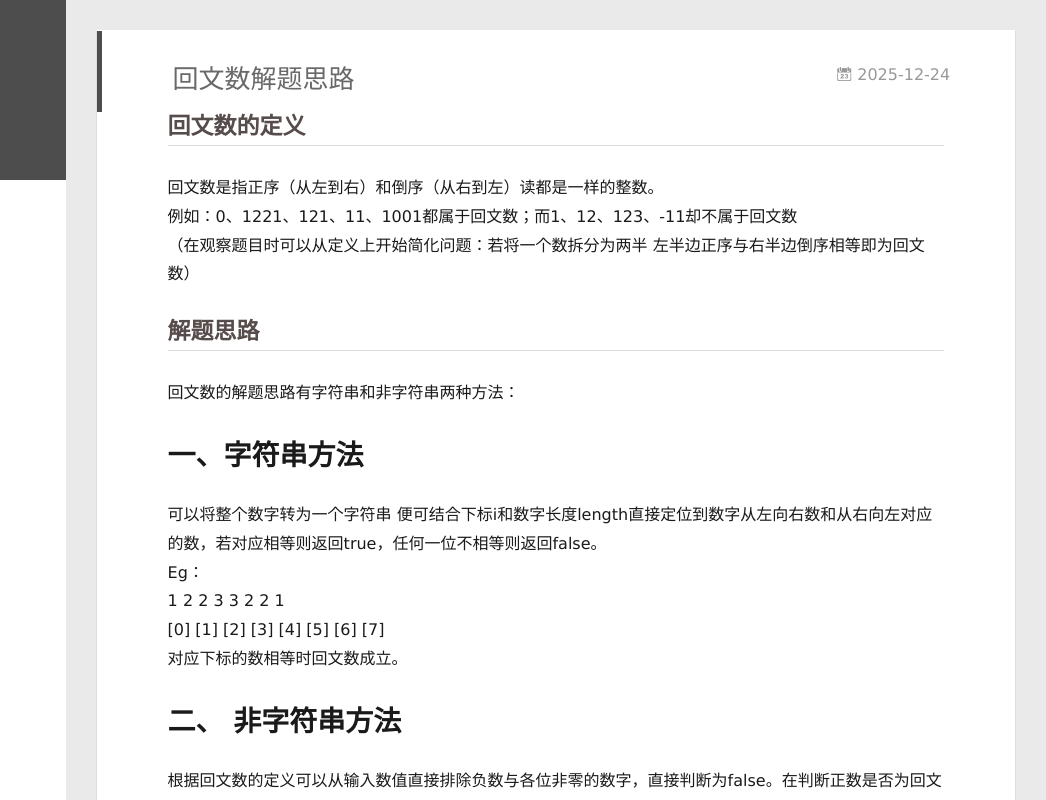
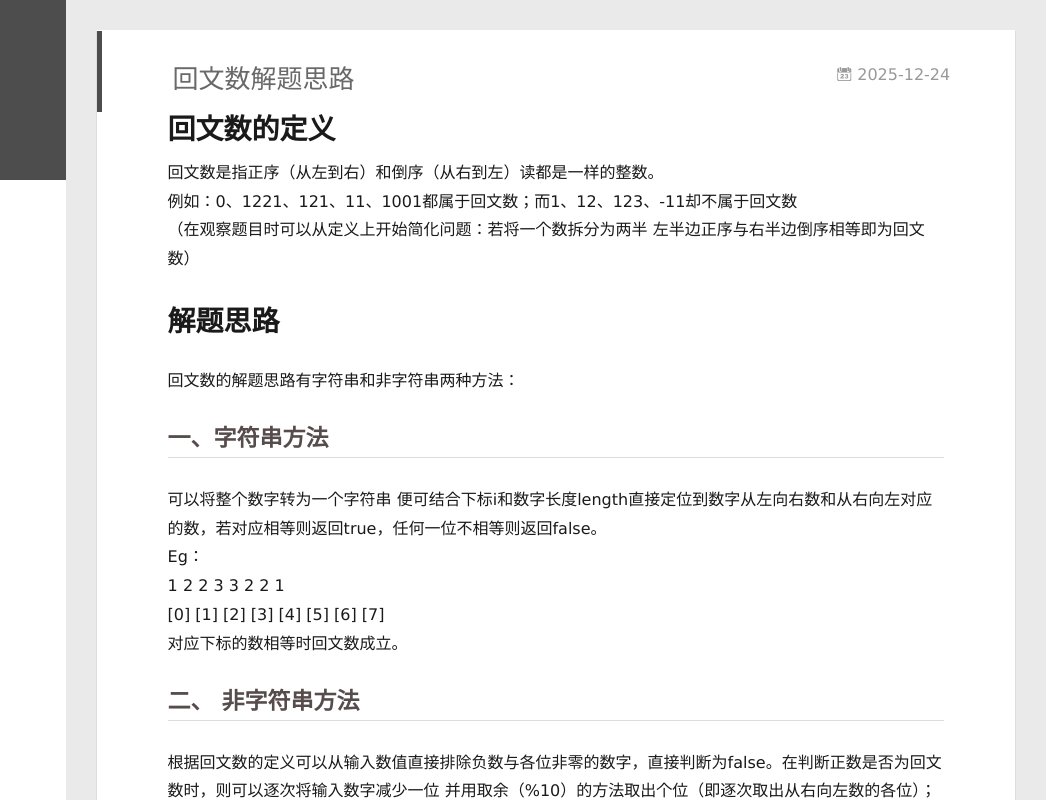
Before and after one commit to CoderYangPP/CoderYangPP.github.io, a plain HTML site: page index.html in a window 1280 px wide. Shown: the full height of the page, 234-1280 px from the left. Drawn offline with Linux system fonts and the light colour scheme; no server answers.

Commit message:
Site updated: 2025-12-24 17:23:13

```diff
--- a/index.html
+++ b/index.html
@@ -172,11 +172,11 @@
 
     <div class="article-entry" itemprop="articleBody">
 
-        <h2 id="回文数的定义"><a href="#回文数的定义" class="headerlink" title="回文数的定义"></a>回文数的定义</h2><p>  回文数是指正序（从左到右）和倒序（从右到左）读都是一样的整数。<br>  例如：0、1221、121、11、1001都属于回文数；而1、12、123、-11却不属于回文数<br>  （在观察题目时可以从定义上开始简化问题：若将一个数拆分为两半 左半边正序与右半边倒序相等即为回文数）</p>
-<h2 id="解题思路"><a href="#解题思路" class="headerlink" title="解题思路"></a>解题思路</h2><p>  回文数的解题思路有字符串和非字符串两种方法：</p>
-<h1 id="一、字符串方法"><a href="#一、字符串方法" class="headerlink" title="一、字符串方法"></a>一、字符串方法</h1><p>  可以将整个数字转为一个字符串 便可结合下标i和数字长度length直接定位到数字从左向右数和从右向左对应的数，若对应相等则返回true，任何一位不相等则返回false。<br>Eg：<br>        1   2   2   3   3   2   2   1<br>    [0] [1] [2] [3] [4] [5] [6] [7]<br> 对应下标的数相等时回文数成立。</p>
-<h1 id="二、-非字符串方法"><a href="#二、-非字符串方法" class="headerlink" title="二、 非字符串方法"></a>二、 非字符串方法</h1><p>  根据回文数的定义可以从输入数值直接排除负数与各位非零的数字，直接判断为false。在判断正数是否为回文数时，则可以逐次将输入数字减少一位 并用取余（%10）的方法取出个位（即逐次取出从右向左数的各位）；将取得的各位累加乘10到一个新数中 得到从右向左数的数，余下逐次减少的数即为从左向右数的数。当新组建的数等于逐次减位的数（偶数情况），或新组建的数减去一位等于逐次减位的数（奇数情况）时，认为是回文数；否则认为不是回文数。<br>Eg：<br>    12233221 -&gt; 1223322 &amp; 1 -&gt; 122332 &amp; 12 -&gt; 12233 &amp; 122 -&gt; 1223 &amp; 1223<br>  拆分完成后前后两半相等时回文数成立。</p>
-<h2 id="代码实现"><a href="#代码实现" class="headerlink" title="代码实现"></a>代码实现</h2><h1 id="一、字符串法"><a href="#一、字符串法" class="headerlink" title="一、字符串法"></a>一、字符串法</h1><pre><code>bool isPalindrome(int x) &#123;
+        <h1 id="回文数的定义"><a href="#回文数的定义" class="headerlink" title="回文数的定义"></a>回文数的定义</h1><p>  回文数是指正序（从左到右）和倒序（从右到左）读都是一样的整数。<br>  例如：0、1221、121、11、1001都属于回文数；而1、12、123、-11却不属于回文数<br>  （在观察题目时可以从定义上开始简化问题：若将一个数拆分为两半 左半边正序与右半边倒序相等即为回文数）</p>
+<h1 id="解题思路"><a href="#解题思路" class="headerlink" title="解题思路"></a>解题思路</h1><p>  回文数的解题思路有字符串和非字符串两种方法：</p>
+<h2 id="一、字符串方法"><a href="#一、字符串方法" class="headerlink" title="一、字符串方法"></a>一、字符串方法</h2><p>  可以将整个数字转为一个字符串 便可结合下标i和数字长度length直接定位到数字从左向右数和从右向左对应的数，若对应相等则返回true，任何一位不相等则返回false。<br>Eg：<br>        1   2   2   3   3   2   2   1<br>    [0] [1] [2] [3] [4] [5] [6] [7]<br> 对应下标的数相等时回文数成立。</p>
+<h2 id="二、-非字符串方法"><a href="#二、-非字符串方法" class="headerlink" title="二、 非字符串方法"></a>二、 非字符串方法</h2><p>  根据回文数的定义可以从输入数值直接排除负数与各位非零的数字，直接判断为false。在判断正数是否为回文数时，则可以逐次将输入数字减少一位 并用取余（%10）的方法取出个位（即逐次取出从右向左数的各位）；将取得的各位累加乘10到一个新数中 得到从右向左数的数，余下逐次减少的数即为从左向右数的数。当新组建的数等于逐次减位的数（偶数情况），或新组建的数减去一位等于逐次减位的数（奇数情况）时，认为是回文数；否则认为不是回文数。<br>Eg：<br>    12233221 -&gt; 1223322 &amp; 1 -&gt; 122332 &amp; 12 -&gt; 12233 &amp; 122 -&gt; 1223 &amp; 1223<br>  拆分完成后前后两半相等时回文数成立。</p>
+<h1 id="代码实现"><a href="#代码实现" class="headerlink" title="代码实现"></a>代码实现</h1><h2 id="一、字符串法"><a href="#一、字符串法" class="headerlink" title="一、字符串法"></a>一、字符串法</h2><pre><code>bool isPalindrome(int x) &#123;
     using namespace std;
     string num = to_string(x);
     for(int i = 0; i &lt; num.length()/2 ; i++)
@@ -189,7 +189,7 @@
     return true;
 &#125;
 </code></pre>
-<h1 id="二、非字符串法"><a href="#二、非字符串法" class="headerlink" title="二、非字符串法"></a>二、非字符串法</h1><pre><code>bool isPalindrome(int x) &#123;
+<h2 id="二、非字符串法"><a href="#二、非字符串法" class="headerlink" title="二、非字符串法"></a>二、非字符串法</h2><pre><code>bool isPalindrome(int x) &#123;
     int half_reshaped = 0;
     if (x &lt; 0 || (x % 10 == 0 &amp;&amp; x != 0)) return false;
 
```
Also changed, not shown: 2025/12/24/回文数解题思路/index.html (+7 -7 lines).
